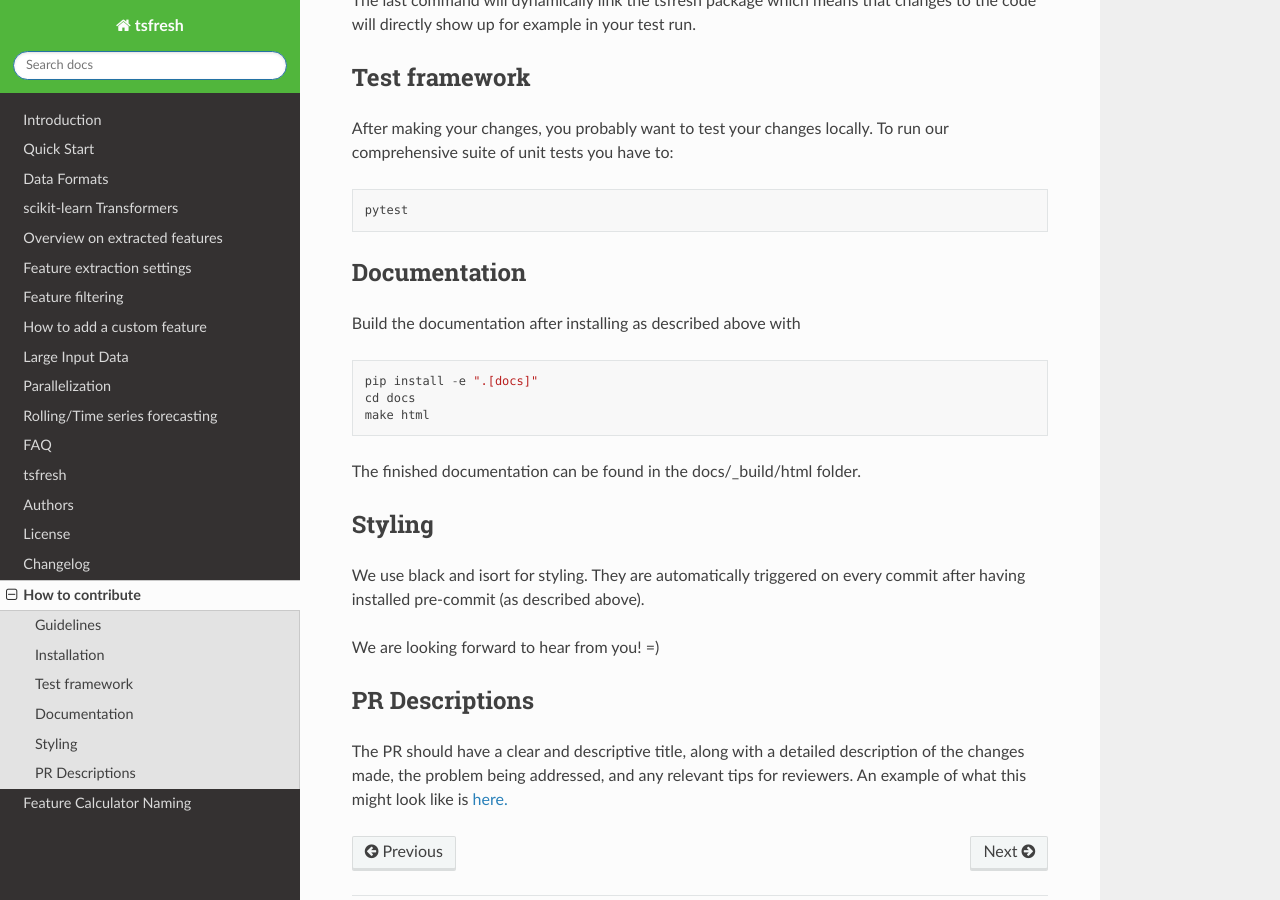
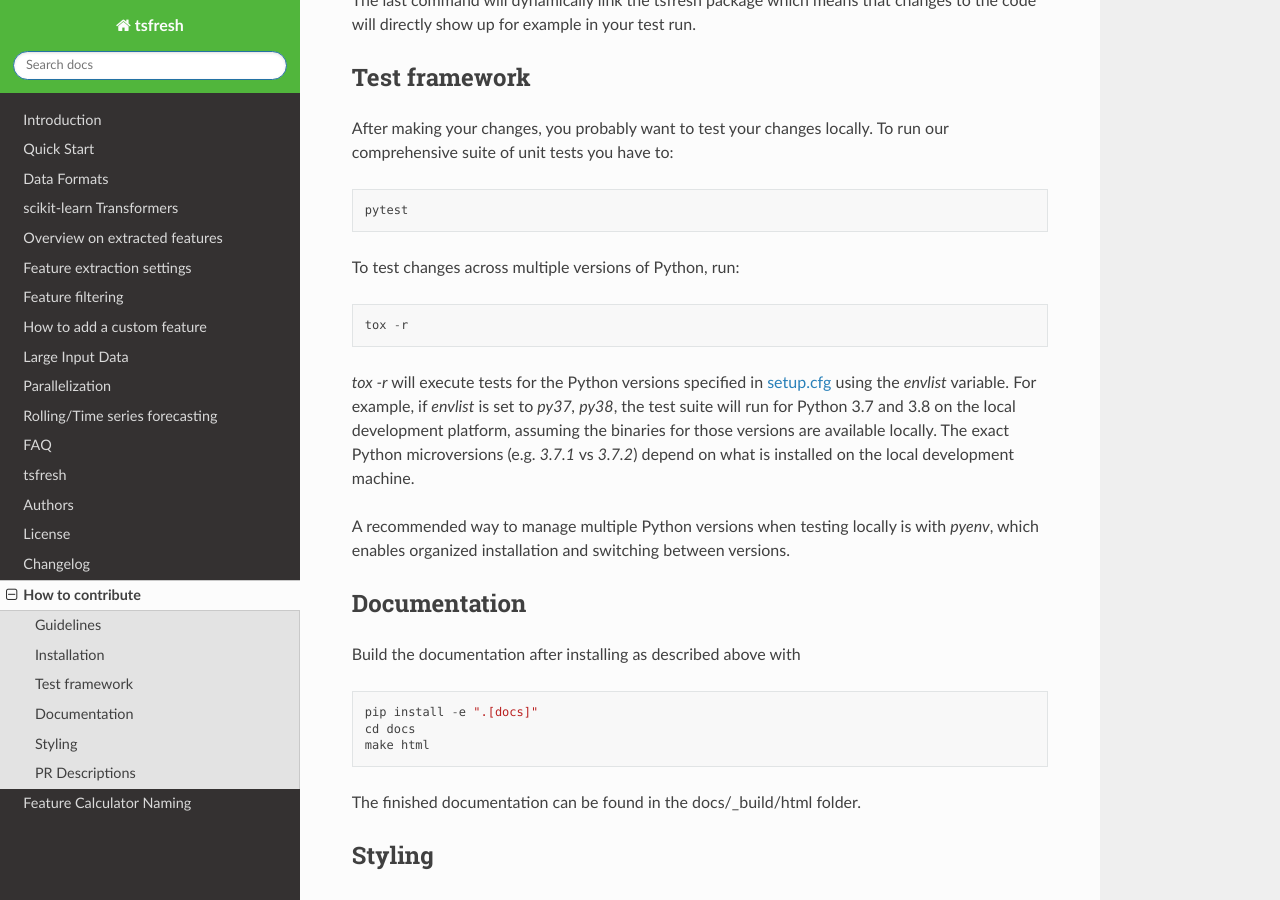
Before and after one commit to blue-yonder/tsfresh, a Sphinx documentation site: the page built from docs/text/how_to_contribute.rst, in a window 1280 px wide and 900 px high, scrolled down 1151 px. Built offline with Sphinx 7.4.7 and the Read the Docs theme 3.1.0, drawn with Linux system fonts in a browser that asks for light colours; formulas are drawn with MathJax 3.

Commit message:
Add a comment about multi-version local testing
Adds a comment about how to run tests locally on multiple versions of python.

Ensures it is clear that it only works if particular version of python is installed on the users machine.

Recommends `pytest` as a possible way to manage multiple local versions of python.

Note the hyperlink out to `setup.cfg` is pinned to commit sha 1297c8ca5bd6f8f23b4de50e3f052fb4ec1307f8 instead of pinning to main branch.

```diff
--- a/docs/text/how_to_contribute.rst
+++ b/docs/text/how_to_contribute.rst
@@ -67,6 +67,18 @@
     pytest
 
 
+To test changes across multiple versions of Python, run:
+
+
+.. code::
+
+    tox -r
+
+
+`tox -r` will execute tests for the Python versions specified in `setup.cfg <https://github.com/blue-yonder/tsfresh/blob/1297c8ca5bd6f8f23b4de50e3f052fb4ec1307f8/setup.cfg>`_ using the `envlist` variable. For example, if `envlist` is set to `py37, py38`, the test suite will run for Python 3.7 and 3.8 on the local development platform, assuming the binaries for those versions are available locally. The exact Python microversions (e.g. `3.7.1` vs `3.7.2`) depend on what is installed on the local development machine.
+
+A recommended way to manage multiple Python versions when testing locally is with `pyenv`, which enables organized installation and switching between versions.
+
 Documentation
 '''''''''''''
 
```
